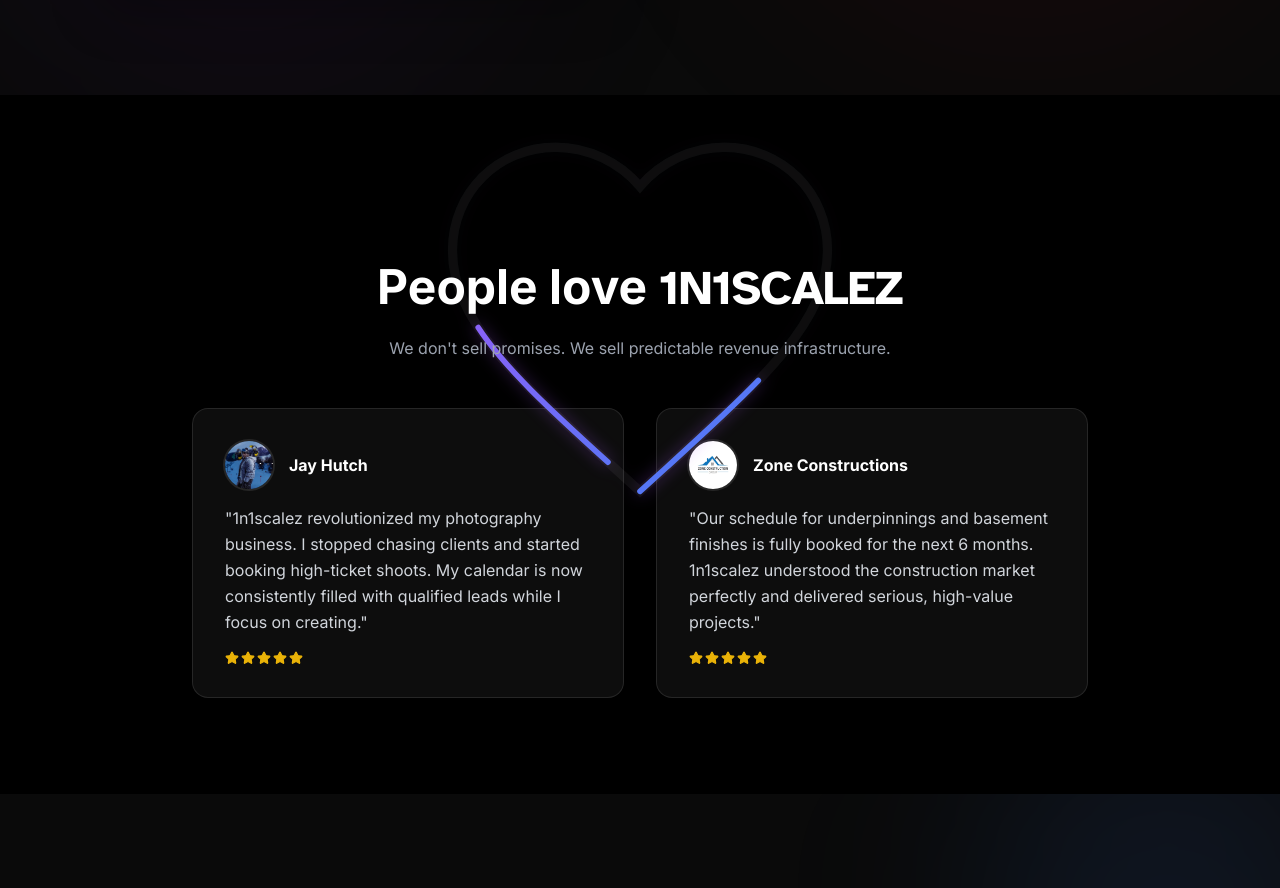
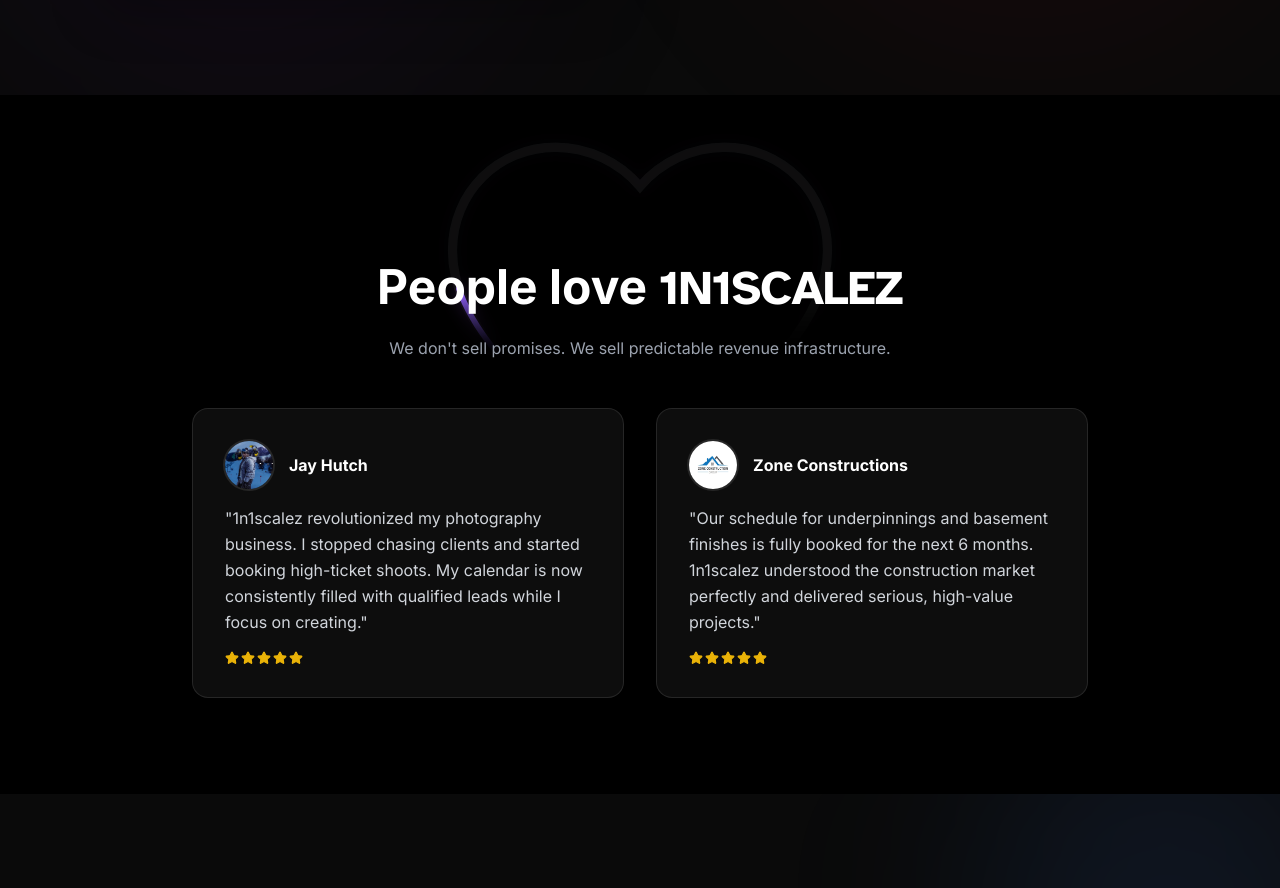
Before and after one commit to 1n1scalez/1n1-web-design, a React (Vite) app: page / in a window 1280 px wide. Shown: the part 2379-3267 px from the top of the page. Built offline with nearby package versions, Linux system fonts and the light colour scheme.

Commit message:
style: Speed up heart animation and mask bottom half

```diff
--- a/components/Testimonials.tsx
+++ b/components/Testimonials.tsx
@@ -33,8 +33,19 @@
                   <stop offset="0%" stopColor="#a855f7" />  {/* Purple-500 */}
                   <stop offset="100%" stopColor="#3b82f6" /> {/* Blue-500 */}
                 </linearGradient>
+
+                {/* Mask to hide bottom half */}
+                <mask id="fadeMask">
+                  <linearGradient id="maskGrad" x1="0" y1="0" x2="0" y2="1">
+                    <stop offset="0%" stopColor="white" stopOpacity="1" />
+                    <stop offset="45%" stopColor="white" stopOpacity="1" />
+                    <stop offset="60%" stopColor="black" stopOpacity="0" />
+                  </linearGradient>
+                  <rect width="100%" height="100%" fill="url(#maskGrad)" />
+                </mask>
               </defs>
 
+              <g mask="url(#fadeMask)">
                 {/* Base Track (Subtle) */}
                 <path
                   d="M12 21.35l-1.45-1.32C5.4 15.36 2 12.28 2 8.5 2 5.42 4.42 3 7.5 3c1.74 0 3.41.81 4.5 2.09C13.09 3.81 14.76 3 16.5 3 19.58 3 22 5.42 22 8.5c0 3.78-3.4 6.86-8.55 11.54L12 21.35z"
@@ -51,6 +62,7 @@
                   strokeWidth="0.3"
                   strokeLinecap="round"
                 />
+              </g>
             </svg>
           </div>
 
--- a/index.html
+++ b/index.html
@@ -81,7 +81,7 @@
       stroke-dasharray: 10 40;
       /* Short dash, long gap */
       stroke-dashoffset: 0;
-      animation: trace 6s linear infinite;
+      animation: trace 3s linear infinite;
       will-change: stroke-dashoffset;
     }
 
```
Lines whose indentation alone changed are shown as unchanged.
